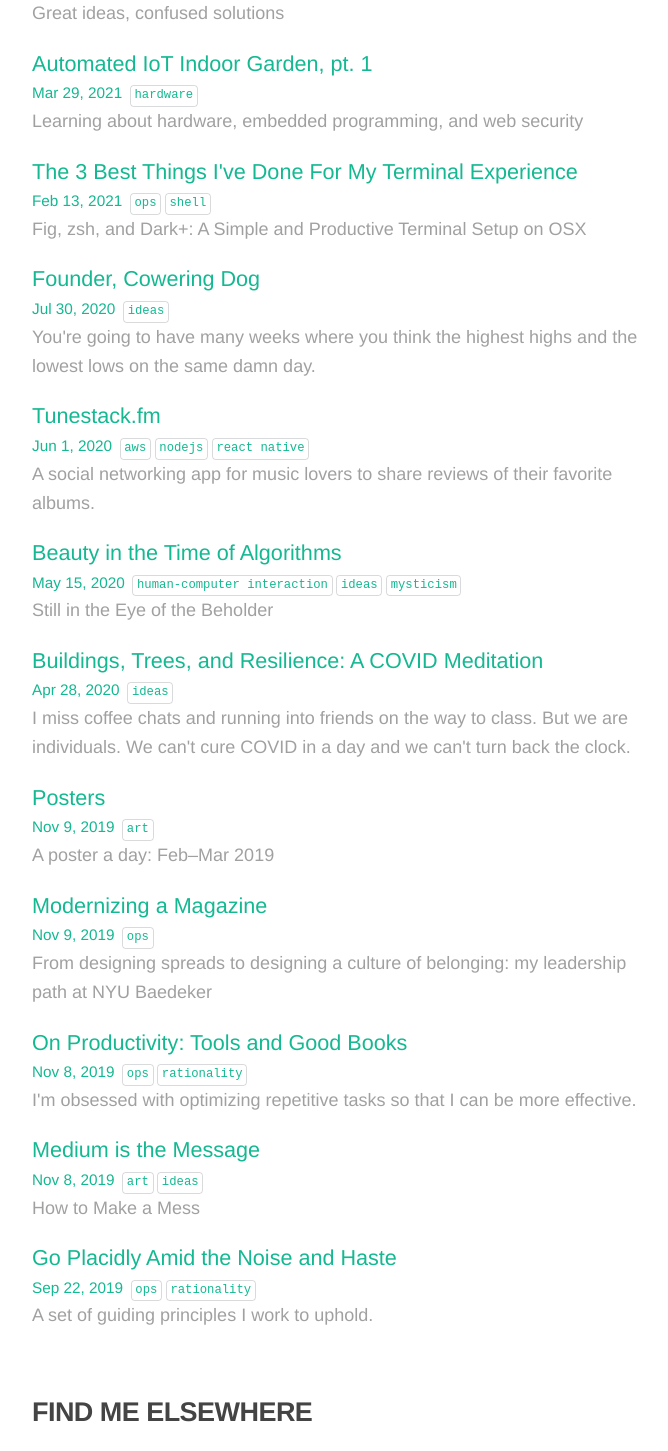
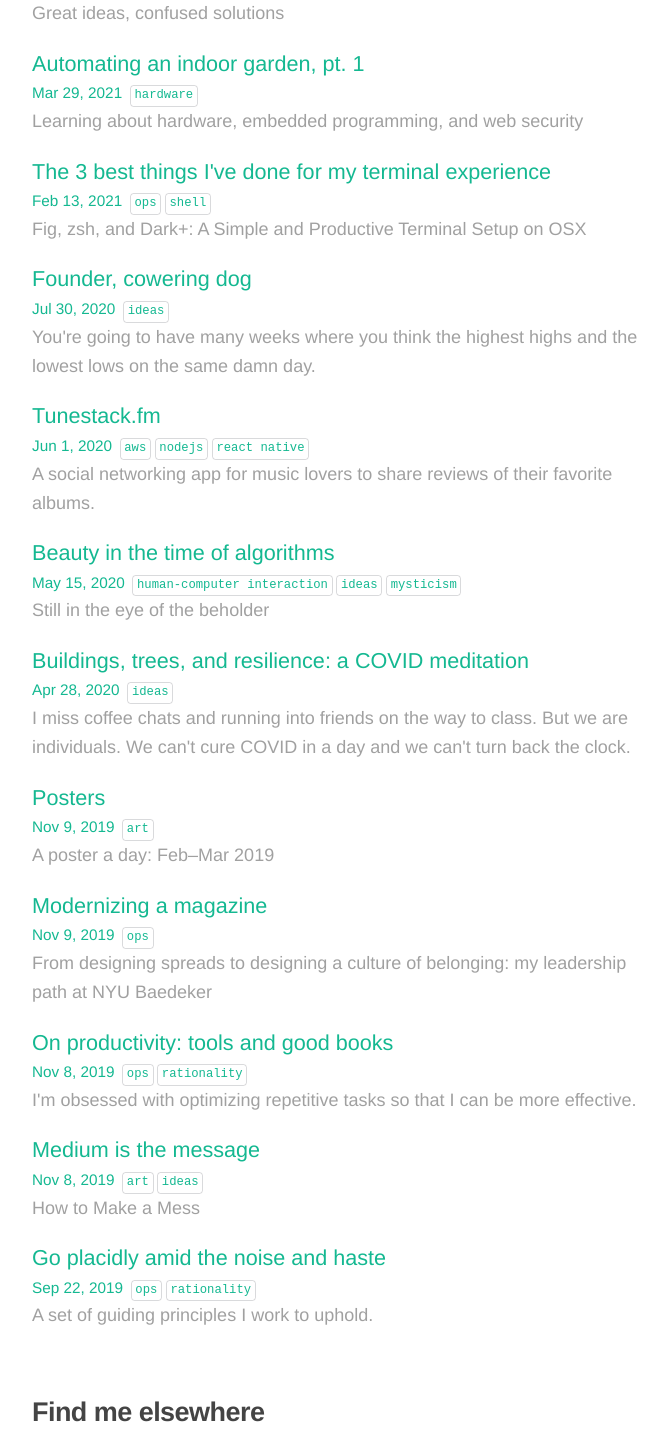
Before and after one commit to samwinslow/sam-nextjs-blog, a Next.js app: page / in a window 1280 px wide. Shown: the part 1338-2789 px from the top of the page, without its empty margins (302-970 px from the left). Built offline with nearby package versions, Linux system fonts and the light colour scheme; a web font is replaced by a local one.

Commit message:
copy changes

```diff
--- a/posts/automated-iot-indoor-garden-pt1.mdx
+++ b/posts/automated-iot-indoor-garden-pt1.mdx
@@ -1,6 +1,6 @@
 ---
 date: "2021-03-29"
-title: "Automated IoT Indoor Garden, pt. 1"
+title: "Automating an indoor garden, pt. 1"
 copy: "Learning about hardware, embedded programming, and web security"
 image: 9EDDC814-15EE-4576-8B87-1BCCC16486FA_1_105_c.jpeg
 children: ["automated-iot-indoor-garden-pt2"]
--- a/posts/automated-iot-indoor-garden-pt2.mdx
+++ b/posts/automated-iot-indoor-garden-pt2.mdx
@@ -1,6 +1,6 @@
 ---
 date: "2021-04-30"
-title: "Automated IoT Indoor Garden, pt. 2"
+title: "Automating an indoor garden, pt. 2"
 copy: "Switching to the Raspberry Pi Zero W"
 image: IMG_3287.jpeg
 parents: ["automated-iot-indoor-garden-pt1"]
--- a/posts/beauty-algorithms.mdx
+++ b/posts/beauty-algorithms.mdx
@@ -1,12 +1,12 @@
 ---
 date: "2020-05-15"
-title: "Beauty in the Time of Algorithms"
+title: "Beauty in the time of algorithms"
 category: "blog"
 tags:
     - human-computer interaction
     - mysticism
     - ideas
-copy: "Still in the Eye of the Beholder"
+copy: "Still in the eye of the beholder"
 image: rijksmuseum_mignons_1660-crop.jpg
 ---
 
--- a/posts/buildings-trees-resilience-covid.mdx
+++ b/posts/buildings-trees-resilience-covid.mdx
@@ -1,6 +1,6 @@
 ---
 date: "2020-04-28"
-title: "Buildings, Trees, and Resilience: A COVID Meditation"
+title: "Buildings, trees, and resilience: a COVID meditation"
 category: "blog"
 tags: ["ideas"]
 copy: "I miss coffee chats and running into friends on the way to class. But we are individuals. We can't cure COVID in a day and we can't turn back the clock."
--- a/posts/fig-zsh-terminal-setup-guide.mdx
+++ b/posts/fig-zsh-terminal-setup-guide.mdx
@@ -1,6 +1,6 @@
 ---
 date: "2021-02-13"
-title: "The 3 Best Things I've Done For My Terminal Experience"
+title: "The 3 best things I've done for my terminal experience"
 category: "blog"
 tags:
   - ops
--- a/posts/founder-cowering-dog.mdx
+++ b/posts/founder-cowering-dog.mdx
@@ -1,6 +1,6 @@
 ---
 date: "2020-07-30"
-title: "Founder, Cowering Dog"
+title: "Founder, cowering dog"
 category: "blog"
 tags: ["ideas"]
 copy: "You're going to have many weeks where you think the highest highs and the lowest lows on the same damn day."
--- a/posts/medium-message.mdx
+++ b/posts/medium-message.mdx
@@ -1,6 +1,6 @@
 ---
 date: "2019-11-08"
-title: "Medium is the Message"
+title: "Medium is the message"
 category: "blog"
 tags: ["art", "ideas"]
 copy: "How to Make a Mess"
--- a/posts/modernizing-a-magazine.mdx
+++ b/posts/modernizing-a-magazine.mdx
@@ -1,6 +1,6 @@
 ---
 date: "2019-11-09"
-title: "Modernizing a Magazine"
+title: "Modernizing a magazine"
 category: "blog"
 tags:
   - ops
--- a/posts/principles.mdx
+++ b/posts/principles.mdx
@@ -1,6 +1,6 @@
 ---
 date: "2019-09-22"
-title: "Go Placidly Amid the Noise and Haste"
+title: "Go placidly amid the noise and haste"
 category: "blog"
 tags:
   - ops
--- a/posts/tools-and-productivity.mdx
+++ b/posts/tools-and-productivity.mdx
@@ -1,6 +1,6 @@
 ---
 date: "2019-11-08"
-title: "On Productivity: Tools and Good Books"
+title: "On productivity: tools and good books"
 category: "blog"
 tags:
   - ops
--- a/styles/global.css
+++ b/styles/global.css
@@ -66,7 +66,6 @@ h1, h2, h3, h4, h5, h6 {
 
 h1, h2 {
   font-weight: 700;
-  text-transform: uppercase;
   letter-spacing: -0.02em;
 }
 
```
